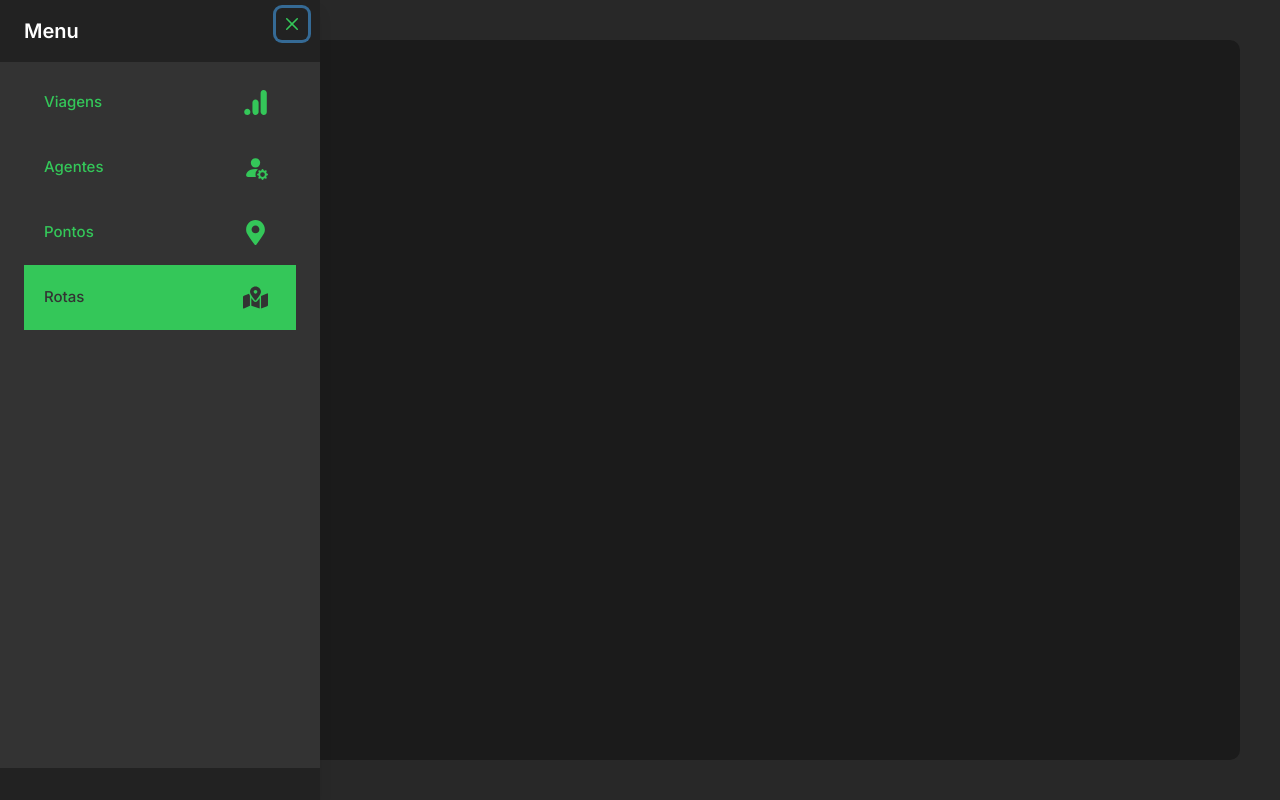
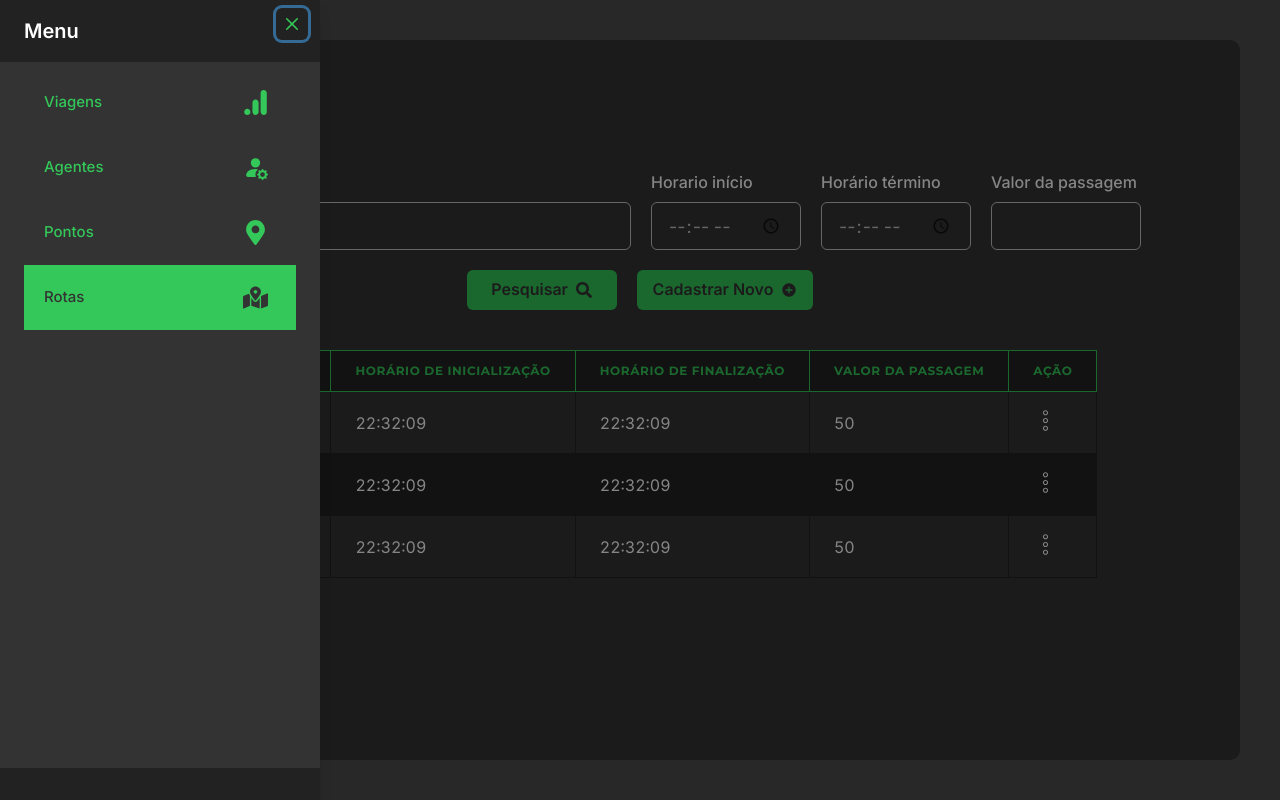
Before and after one commit to VictorHenrich/busstop-manager, a Next.js app: page /dashboard/routes in a window 1280 px wide. Built offline with nearby package versions, Linux system fonts and the light colour scheme.

Commit message:
Finalizando página de rotas

```diff
--- a/package.json
+++ b/package.json
@@ -14,6 +14,7 @@
     "@emotion/react": "^11.11.4",
     "@emotion/styled": "^11.11.5",
     "framer-motion": "^11.2.10",
+    "moment": "^2.30.1",
     "next": "14.2.4",
     "react": "^18",
     "react-dom": "^18",
--- /dev/null
+++ b/src/app/dashboard/routes/mock.ts
@@ -0,0 +1,23 @@
+import { RouteEntity } from "@/utils/entities";
+
+
+export const mockRoutes: RouteEntity[] = [
+    {
+        description: "Rota de teste",
+        closingTime: new Date(),
+        openingTime: new Date(),
+        ticketPrice: 50
+    },
+    {
+        description: "Rota de teste",
+        closingTime: new Date(),
+        openingTime: new Date(),
+        ticketPrice: 50
+    },
+    {
+        description: "Rota de teste",
+        closingTime: new Date(),
+        openingTime: new Date(),
+        ticketPrice: 50
+    }
+]
--- a/src/app/dashboard/routes/page.tsx
+++ b/src/app/dashboard/routes/page.tsx
@@ -1,10 +1,133 @@
+'use client'
+
 import React from "react";
+import { FaSearch } from "react-icons/fa";
+import { MdAddCircle } from "react-icons/md";
+import AppTable, { AppTableBodyItemProps, AppTableItemProps } from "@/components/table";
+import { RouteEntity } from "@/utils/entities";
+import { Stack, Wrap, WrapItem } from "@chakra-ui/react";
+import AppMenuList from "@/components/menuList";
+import AppForm from "@/components/form";
+import AppInput from "@/components/input";
+import AppButton from "@/components/button";
+import { mockRoutes } from "./mock";
+import FormatterUtils from "@/utils/formatter";
 
 
 
 function RoutesPage(): React.ReactElement{
+    const [body, setBody] = React.useState<AppTableBodyItemProps<RouteEntity>[]>([]);
+
+    const header: AppTableItemProps[] = [
+        {
+            value: "Descrição",
+        },
+        {
+            value: "Horário de inicialização"
+        },
+        {
+            value: "Horário de finalização"
+        },
+        {
+            value: "Valor da Passagem"
+        },
+        {
+            value: "Ação"
+        }
+    ]
+
+    function getItemsOfRoute(route: RouteEntity): AppTableItemProps[]{
+        return [
+            { value: route.description },
+            { value: FormatterUtils.formatHoursToBR(route.openingTime) },
+            { value: FormatterUtils.formatHoursToBR(route.closingTime) },
+            { value: route.ticketPrice },
+            { value: (
+                <AppMenuList
+                    items={[
+                        {description: "Visualizar Trajeto", id: "see"},
+                        {description: "Alterar", id: "update"},
+                        {description: "Excluir", id: "delete"},
+                    ]}
+                />
+            ),
+            align: "center"
+            }
+        ]
+    }
+
+    React.useEffect(()=> {
+        setBody(mockRoutes.map(route => ({
+            data: route,
+            items: getItemsOfRoute(route)
+        })))
+    }, []);
+
     return (
-        <></>
+        <Stack
+            width="full"
+            height="full"
+            direction="column"
+            align="center"
+            spacing={10}
+        >
+            <AppForm>
+                <Wrap
+                    spacing={5}
+                    justify="center"
+                    align="end"
+                >
+                    <WrapItem>
+                        <AppInput
+                            type="text"
+                            label="Descrição"
+                            minWidth={500}
+                        />
+                    </WrapItem>
+                    <WrapItem>
+                        <AppInput
+                            type="time"
+                            label="Horario início"
+                            width={150}
+                        />
+                    </WrapItem>
+                    <WrapItem>
+                        <AppInput
+                            type="time"
+                            label="Horário término"
+                            width={150}
+                        />
+                    </WrapItem>
+                    <WrapItem>
+                        <AppInput
+                            type="number"
+                            label="Valor da passagem"
+                            width={150}
+                        />
+                    </WrapItem>
+                    <WrapItem>
+                        <AppButton
+                            minWidth={150}
+                            rightIcon={<FaSearch />}
+                        >
+                            Pesquisar
+                        </AppButton>
+                    </WrapItem>
+                    <WrapItem>
+                        <AppButton
+                            minWidth={150}
+                            rightIcon={<MdAddCircle />}
+                        >
+                            Cadastrar Novo
+                        </AppButton>
+                    </WrapItem>
+                </Wrap>
+            </AppForm>
+            <AppTable
+                header={header}
+                body={body}
+            />
+        </Stack>
     )
 }
 
--- a/src/styles/global.css
+++ b/src/app/global.css
@@ -13,8 +13,6 @@
   --size-full: "100%";
   --size-half: "50%";
   --size-quarter: "25%";
-  --form-width: "100%";
-  --form-height: "100%";
 }
 
 * {
--- a/src/app/layout.tsx
+++ b/src/app/layout.tsx
@@ -1,6 +1,6 @@
 import type { Metadata } from "next";
 import { Inter } from "next/font/google";
-import "@/styles/global.css";
+import "./global.css"
 import { AppProviders } from "./providers";
 
 const inter = Inter({ subsets: ["latin"] });
--- a/src/components/form/index.tsx
+++ b/src/components/form/index.tsx
@@ -1,11 +1,12 @@
 import React from "react";
-import styles from "@/styles/form.module.css";
 
 
 export default function AppForm(props: Partial<React.FormHTMLAttributes<any>> = {}): React.ReactElement{
     return (
         <form
-            className={styles.userForm}
+            style={{
+                width: "100%"
+            }}
             {...props}
         >
 
--- a/src/styles/form.module.css
+++ /dev/null
@@ -1,5 +0,0 @@
-
-.userForm{
-    width: var(--form-width);
-    height: var(--form-height);
-}
--- a/src/utils/entities.ts
+++ b/src/utils/entities.ts
@@ -16,7 +16,7 @@ export interface RouteEntity{
     description: string,
     openingTime: Date,
     closingTime: Date,
-    ticketPrice: Date
+    ticketPrice: number
 }
 
 
--- /dev/null
+++ b/src/utils/formatter.ts
@@ -0,0 +1,17 @@
+import moment from "moment";
+
+
+
+export default class FormatterUtils{
+    static formatHoursToBR(hours: Date): string{
+        return moment(hours).format("HH:mm:ss");
+    }
+
+    static formatDateToBR(date: Date): string{
+        return moment(date).format("DD/MM/YYYY");
+    }
+
+    static formatDateFullToBR(date: Date): string{
+        return moment(date).format("DD/MM/YYYY");
+    }
+}
```
Also changed, not shown: src/app/dashboard/points/page.tsx (+30 -8 lines), 1 other file (tests, documents, lock files or other folders).
